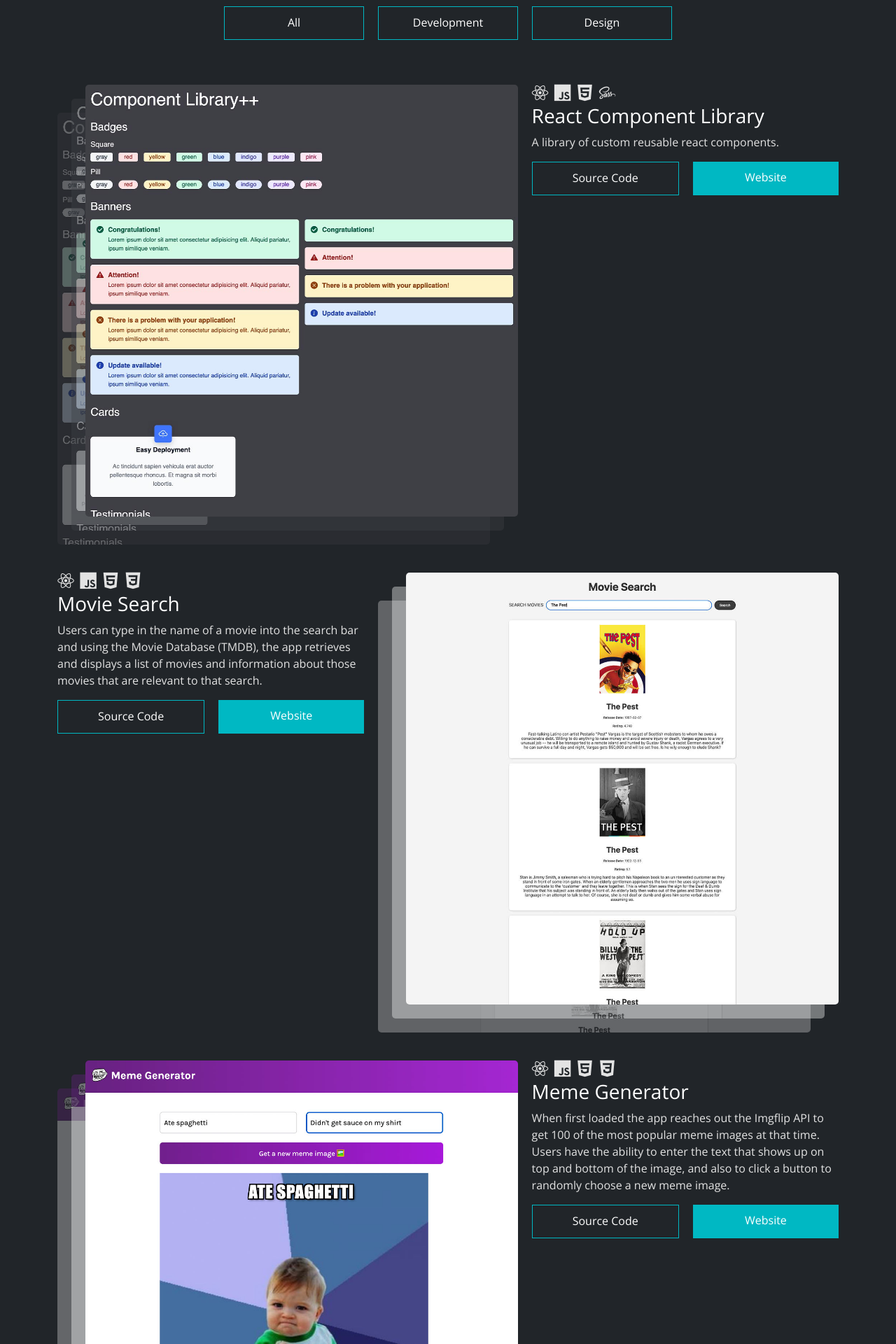
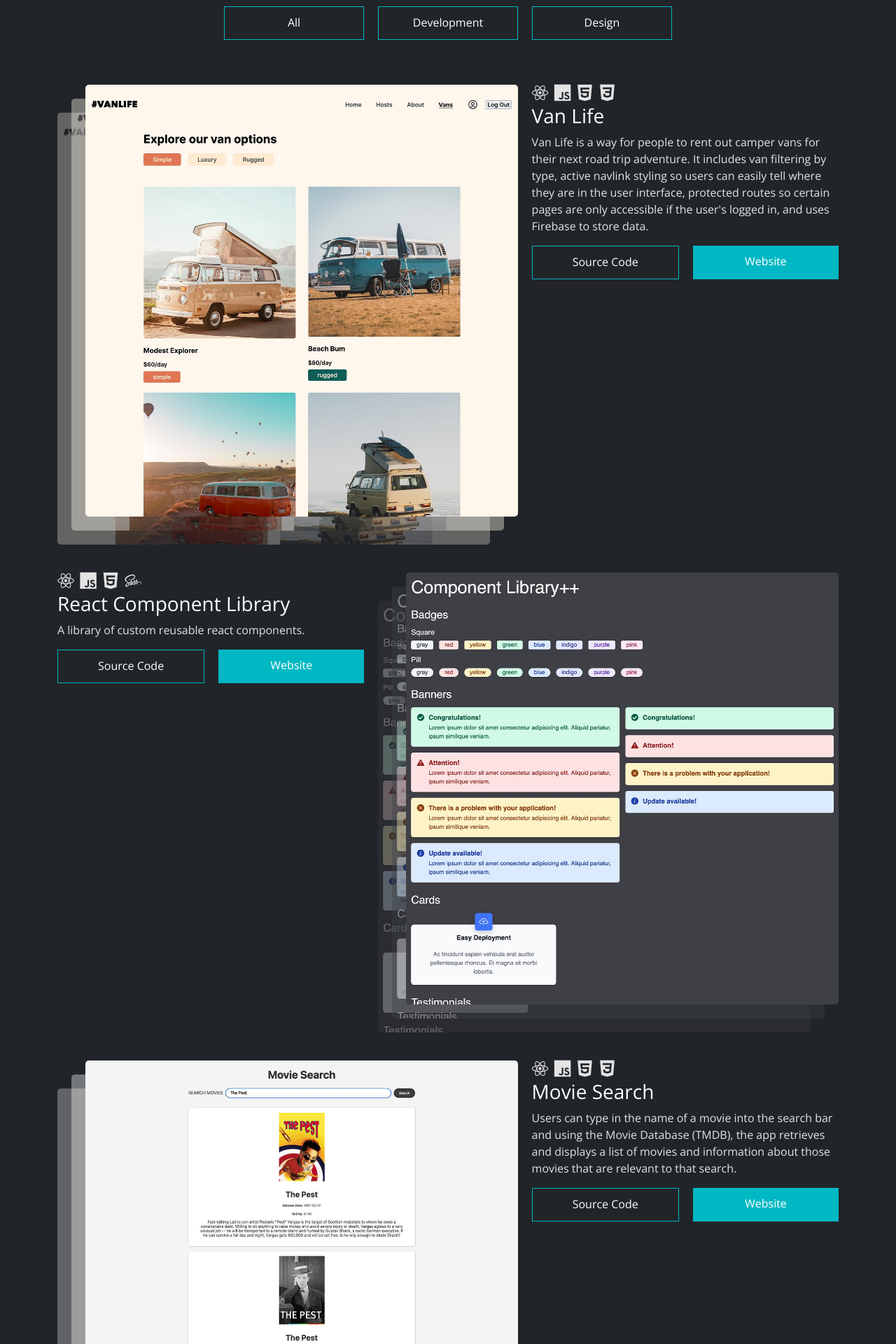
Before and after one commit to Bugs23/react-portfolio-website, a React (Vite) app: page / in a window 1280 px wide. Shown: the part 1360-3280 px from the top of the page at 70% size. Built offline with nearby package versions, Linux system fonts and the light colour scheme; the HTML template or start-up script is replaced by a standard one.

Commit message:
Added Van Life to portfolio section

```diff
--- a/package.json
+++ b/package.json
@@ -15,6 +15,7 @@
     "@fortawesome/react-fontawesome": "^0.2.0",
     "bootstrap": "^5.3.0",
     "hover.css": "^2.3.2",
+    "nanoid": "^5.0.7",
     "react": "^18.2.0",
     "react-dom": "^18.2.0",
     "react-icons": "^4.10.1",
--- a/src/App.css
+++ b/src/App.css
@@ -518,7 +518,7 @@
 
 
 /*********************************
-ABOUT ME
+ABOUT
 *********************************/
 
 .photo-wrap {
--- a/src/App.jsx
+++ b/src/App.jsx
@@ -9,7 +9,7 @@
 import About from "./components/About"
 import Footer from "./components/Footer"
 
-function App() {
+export default function App() {
     return (
         <>
             <Navbar />
@@ -22,5 +22,3 @@
         </>
     )
 }
-
-export default App
--- a/src/components/Portfolio/Portfolio.jsx
+++ b/src/components/Portfolio/Portfolio.jsx
@@ -2,6 +2,8 @@
 import PortfolioCard from "./PortfolioCard"
 import projectData from "./projectData"
 import "./Portfolio.css"
+
+import { nanoid } from 'nanoid'
 
 export default function Portfolio() {
 
@@ -37,7 +39,7 @@
 
     const cardElements = filteredProjects.map((card, index) => (
         <PortfolioCard
-            key={card.id}
+            key={nanoid()}
             reverse={!isMobile && index % 2 !== 0}
             {...card}
         />
--- a/src/components/Portfolio/PortfolioCard.jsx
+++ b/src/components/Portfolio/PortfolioCard.jsx
@@ -1,4 +1,5 @@
 import { useInView } from 'react-intersection-observer'
+import { nanoid } from 'nanoid'
 
 export default function PortfolioCard(props) {
 
@@ -21,8 +22,8 @@
             </div>
             <div className={`portfolio-card-item-2 ${inView2 ? 'bounce-in-left' : 'hidden-effect'}`} ref={ref2}>
                 <div className="portfolio-project-text pb-5 center-text">
-                    {props.tools.map((icon, i) =>
-                        <span key={i} className="me-2">
+                    {props.tools.map((icon) =>
+                        <span key={nanoid()} className="me-2">
                             <i className={`${icon} portfolio-icon`}></i>
                         </span>
                     )}
--- a/src/components/Portfolio/projectData.js
+++ b/src/components/Portfolio/projectData.js
@@ -1,6 +1,19 @@
 export default [
     {
-        id: 1,
+        category: "development",
+        title: "Van Life",
+        tools: [
+            "devicon-react-original",
+            "devicon-javascript-plain",
+            "devicon-html5-plain",
+            "devicon-css3-plain"
+        ],
+        description: "Van Life is a way for people to rent out camper vans for their next road trip adventure. It includes van filtering by type, active navlink styling so users can easily tell where they are in the user interface, protected routes so certain pages are only accessible if the user's logged in, and uses Firebase to store data.",
+        projectImg: "van-life.jpg",
+        repoUrl: "https://github.com/Bugs23/VanLife",
+        demoUrl: "https://frabjous-gelato-ee257c.netlify.app/"
+    },
+    {
         category: "development",
         title: "React Component Library",
         tools: [
@@ -8,7 +21,7 @@
             "devicon-javascript-plain",
             "devicon-html5-plain",
             "devicon-sass-original",
-            "devicon-tailwindcss-original"
+            "devicon-tailwindcss-plain-wordmark colored"
         ],
         description: "A library of custom reusable react components.",
         projectImg: "component-library.jpg",
@@ -16,7 +29,6 @@
         demoUrl: "https://sparkly-salamander-d438e6.netlify.app/"
     },
     {
-        id: 2,
         category: "development",
         title: "Movie Search",
         tools: [
@@ -31,22 +43,6 @@
         demoUrl: "https://spiffy-meerkat-555c1d.netlify.app"
     },
     {
-        id: 3,
-        category: "development",
-        title: "Meme Generator",
-        tools: [
-            "devicon-react-original",
-            "devicon-javascript-plain",
-            "devicon-html5-plain",
-            "devicon-css3-plain"
-        ],
-        description: "When first loaded the app reaches out the Imgflip API to get 100 of the most popular meme images at that time. Users have the ability to enter the text that shows up on top and bottom of the image, and also to click a button to randomly choose a new meme image.",
-        projectImg: "meme-generator.jpg",
-        repoUrl: "https://github.com/Bugs23/meme-generator",
-        demoUrl: "https://cheery-treacle-8efe5a.netlify.app"
-    },
-    {
-        id: 4,
         category: "development",
         title: "Notes App",
         tools: [
@@ -61,7 +57,6 @@
         demoUrl: "https://cheery-treacle-8efe5a.netlify.app"
     },
     {
-        id: 5,
         category: "development",
         title: "Pic Some",
         tools: [
@@ -76,7 +71,6 @@
         demoUrl: "https://guileless-tulumba-1aa7c2.netlify.app/"
     },
     {
-        id: 6,
         category: "design",
         title: "Boost Mobile Privacy Premium Landing Page",
         tools: [
@@ -88,7 +82,6 @@
         projectImg: "boost-privacy-premium.jpg"
     },
     {
-        id: 7,
         category: "design",
         title: "Boost Mobile Plans Page",
         tools: [
@@ -100,7 +93,6 @@
         projectImg: "boost-plans-page.jpg",
     },
     {
-        id: 8,
         category: "design",
         title: "Boost Mobile Offers Page",
         tools: [
@@ -112,7 +104,6 @@
         projectImg: "boost-offers-page.jpg",
     },
     {
-        id: 9,
         category: "design",
         title: "Jeep Wrangler Model Research Page",
         tools: [
@@ -126,7 +117,6 @@
         projectImg: "2018-jeep-wrangler.jpg"
     },
     {
-        id: 10,
         category: "design",
         title: "Cutrubus Buy Vs Lease Page",
         tools: [
@@ -140,7 +130,6 @@
         projectImg: "buy-vs-lease-full.jpg",
     },
     {
-        id: 11,
         category: "design",
         title: "Zook Motor's History Page",
         tools: [
```
Also changed, not shown: public/images/van-life.jpg (added), 1 other file (tests, documents, lock files or other folders).
